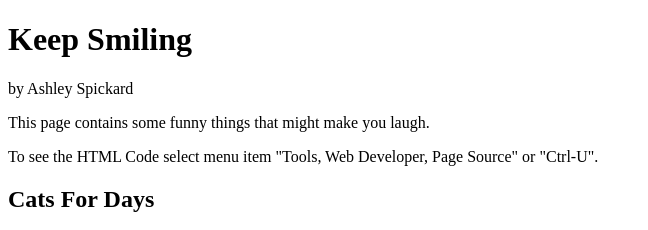
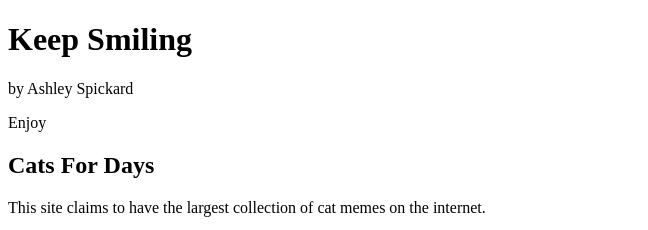
Before and after one commit to Ashley-Spickard/Ashley-Spickard.github.io, a plain HTML site: page bacs200/amuse.html in a window 1280 px wide. Shown: the top 230 px of the page, without its empty margins (0-648 px from the left). Drawn offline with Linux system fonts and the light colour scheme.

Commit message:
Update amuse.html

```diff
--- a/bacs200/amuse.html
+++ b/bacs200/amuse.html
@@ -13,8 +13,7 @@
     <h1>Keep Smiling</h1>
     <p>by Ashley Spickard</p>
 
-    <p>This page contains some funny things that might make you laugh.</p>
-    <p>To see the HTML Code select menu item "Tools, Web Developer, Page Source" or "Ctrl-U".</p>
+    <p>Enjoy</p>
 
     <h2>Cats For Days</h2>
     <p>This site claims to have the largest collection of cat memes on the internet.</p>
```
